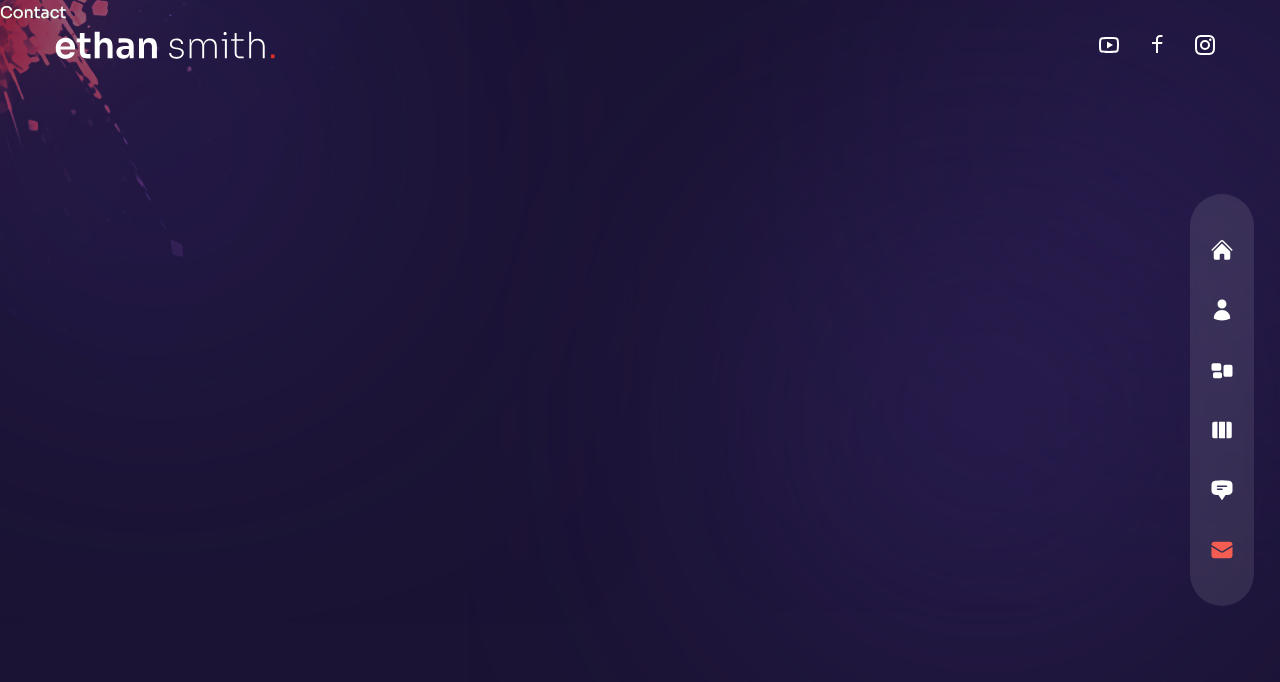
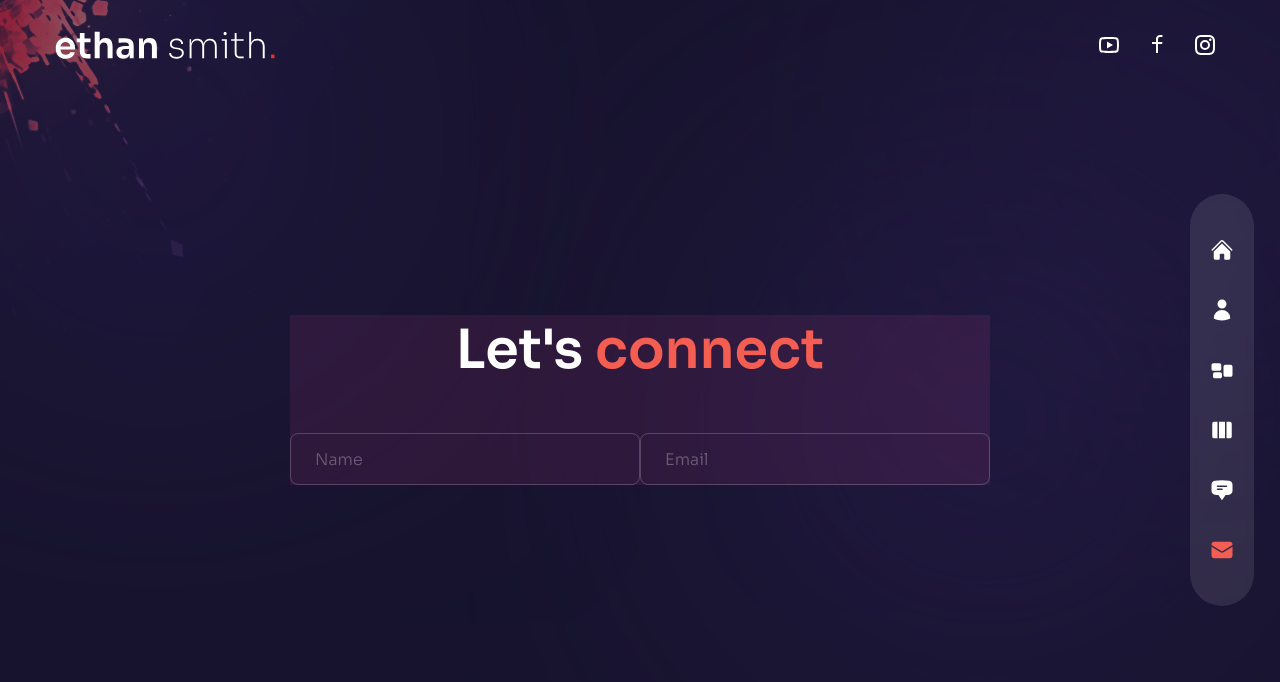
Before and after one commit to Predrag-Jandric/NextJS-Tailwind-portfolio-example, a Next.js app: page /contact in a window 1280 px wide. Shown: the top 682 px of the page. Built offline with nearby package versions, Linux system fonts and the light colour scheme.

Commit message:
partially done CONTACT page

```diff
--- a/pages/contact/index.js
+++ b/pages/contact/index.js
@@ -1,5 +1,30 @@
+import Circles from '/components/Circles';
+import { BsArrowRight } from 'react-icons/bs';
+import { motion } from 'framer-motion';
+import { fadeIn } from '../../variants'
+
 const Contact = () => {
-  return <div>Contact</div>;
+  return (
+    <div className='h-full bg-primary/30'>
+      <div className='container mx-auto py-32 text-center xl:text-left flex items-center justify-center h-full'>
+        {/* text and form */}
+        <div className='flex flex-col w-full max-w-[700px] bg-pink-500/10'>
+          {/* text */}
+          <h2 className='h2 text-center mb-12'>
+            Let's <span className='text-accent'>connect</span>
+          </h2>
+          {/* form */}
+          <form>
+            {/* group */}
+            <div className="flex">
+              <input type="text" placeholder='name' className='input'/>
+              <input type="text" placeholder='email' className='input'/>
+            </div>
+          </form>
+        </div>
+      </div>
+    </div>
+  )
 };
 
 export default Contact;
```
